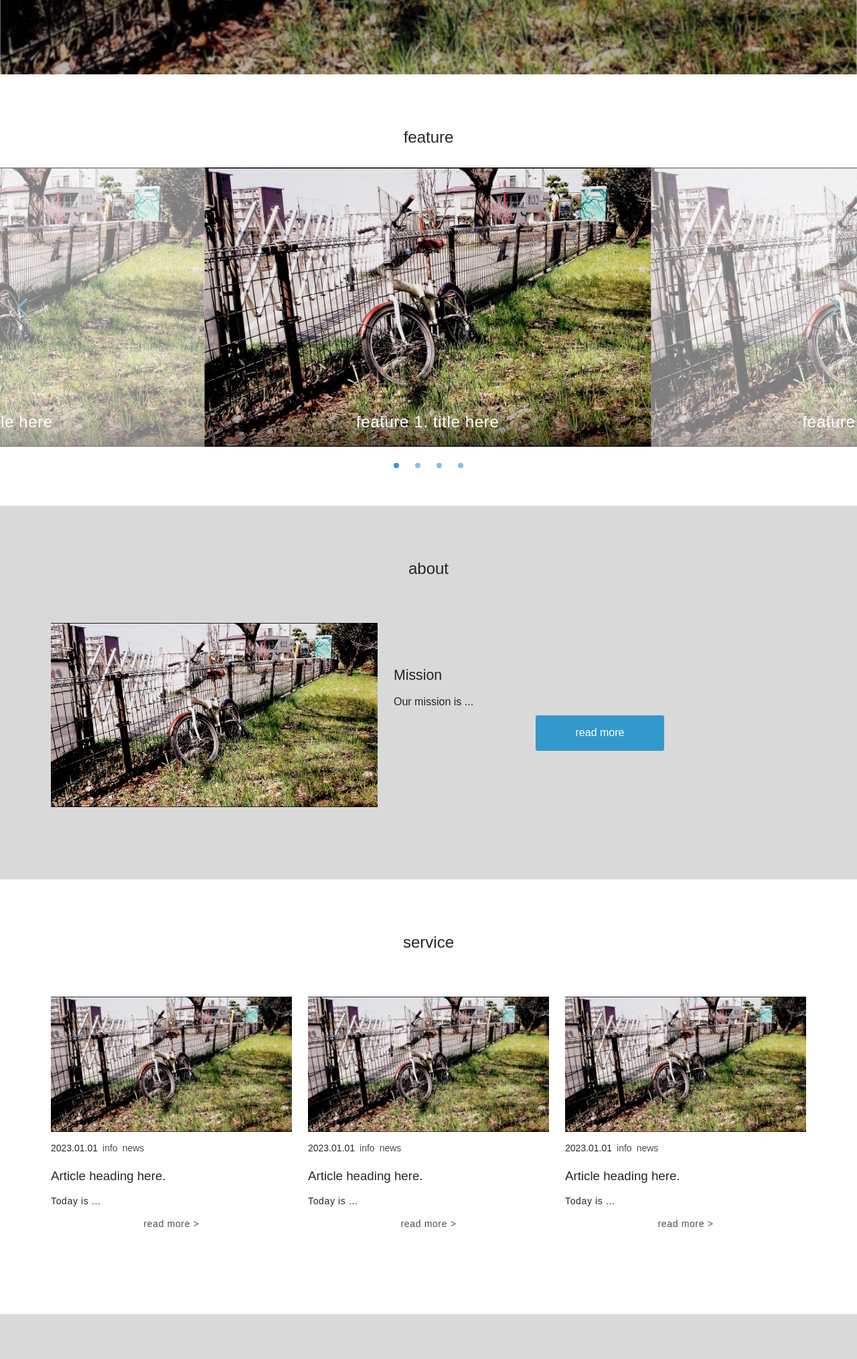
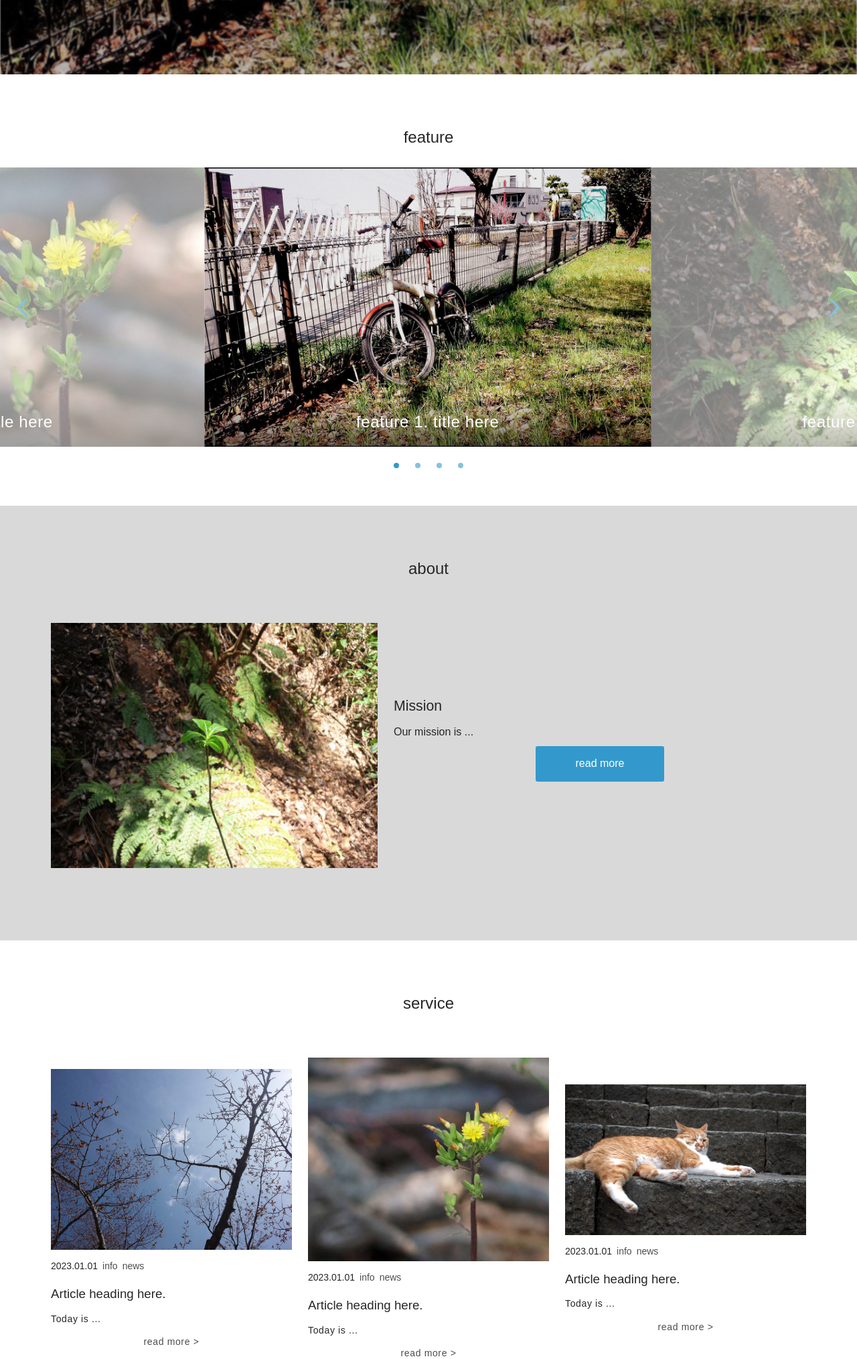
Before and after one commit to taigoito/qwel-discoverechizen, a PHP site: page / in a window 1280 px wide. Shown: the part 617-2646 px from the top of the page at 67% size. Run offline with PHP 8.4, Linux system fonts and the light colour scheme.

Commit message:
Add some sample images

```diff
--- a/index.html
+++ b/index.html
@@ -45,19 +45,19 @@
           <div class="slider --mt_3 --mb_2">
             <figure class="slider__inner">
               <figure class="slider__item">
-                <img class="slider__image" src="./img_default.jpg">
+                <img class="slider__image" src="./assets/sampleImg00.jpg">
                 <figcaption class="slider__caption"><a href="#">feature 1. title here</a></figcaption>
               </figure>
               <figure class="slider__item">
-                <img class="slider__image" src="./img_default.jpg">
+                <img class="slider__image" src="./assets/sampleImg01.jpg">
                 <figcaption class="slider__caption"><a href="#">feature 2. title here</a></figcaption>
               </figure>
               <figure class="slider__item">
-                <img class="slider__image" src="./img_default.jpg">
+                <img class="slider__image" src="./assets/sampleImg02.jpg">
                 <figcaption class="slider__caption"><a href="#">feature 3. title here</a></figcaption>
               </figure>
               <figure class="slider__item">
-                <img class="slider__image" src="./img_default.jpg">
+                <img class="slider__image" src="./assets/sampleImg03.jpg">
                 <figcaption class="slider__caption"><a href="#">feature 4. title here</a></figcaption>
               </figure>
             </figure>
@@ -70,7 +70,7 @@
           <div class="section__container">
             <article class="postItem --single">
               <figure class="postItem__image">
-                <img src="./img_default.jpg">
+                <img src="./assets/sampleImg01.jpg">
               </figure>
               <div class="postItem__content">
                 <h3 class="postItem__heading">Mission</h3>
@@ -91,7 +91,7 @@
               <div class="postList__item">
                 <section class="postItem">
                   <figure class="postItem__image">
-                    <img src="./img_default.jpg">
+                    <img src="./assets/sampleImg02.jpg">
                   </figure>
                   <div class="postItem__content">
                     <div class="postItem__info">
@@ -112,7 +112,7 @@
               <div class="postList__item">
                 <section class="postItem">
                   <figure class="postItem__image">
-                    <img src="./img_default.jpg">
+                    <img src="./assets/sampleImg03.jpg">
                   </figure>
                   <div class="postItem__content">
                     <div class="postItem__info">
@@ -133,7 +133,7 @@
               <div class="postList__item">
                 <section class="postItem">
                   <figure class="postItem__image">
-                    <img src="./img_default.jpg">
+                    <img src="./assets/sampleImg04.jpg">
                   </figure>
                   <div class="postItem__content">
                     <div class="postItem__info">
@@ -163,7 +163,7 @@
               <li class="postList__item">
                 <div class="postItem">
                   <figure class="postItem__image">
-                    <img src="./img_default.jpg">
+                    <img src="./assets/sampleImg03.jpg">
                   </figure>
                   <div class="postItem__content">
                     <div class="postItem__info">
@@ -184,7 +184,7 @@
               <li class="postList__item">
                 <div class="postItem">
                   <figure class="postItem__image">
-                    <img src="./img_default.jpg">
+                    <img src="./assets/sampleImg04.jpg">
                   </figure>
                   <div class="postItem__content">
                     <div class="postItem__info">
@@ -205,7 +205,7 @@
               <li class="postList__item">
                 <div class="postItem">
                   <figure class="postItem__image">
-                    <img src="./img_default.jpg">
+                    <img src="./assets/sampleImg05.jpg">
                   </figure>
                   <div class="postItem__content">
                     <div class="postItem__info">
@@ -233,7 +233,7 @@
           <div class="section__container">
             <article class="postItem --single">
               <figure class="postItem__image">
-                <img src="./img_default.jpg">
+                <img src="./assets/sampleImg04.jpg">
               </figure>
               <div class="postItem__content">
                 <h3 class="postItem__heading">Mission</h3>
--- a/scss/objects/components/_cover.scss
+++ b/scss/objects/components/_cover.scss
@@ -16,9 +16,9 @@
     left: 0;
     width: 100%;
     height: 100%;
-    background: linear-gradient(rgba(0, 0, 0, 0),  rgba(0, 0, 0, 0.3),  rgba(0, 0, 0, 0)), url("./img_default.jpg") no-repeat center center / cover scroll;
+    background: linear-gradient(rgba(0, 0, 0, 0),  rgba(0, 0, 0, 0.3),  rgba(0, 0, 0, 0)), url("./assets/sampleImg00.jpg") no-repeat center center / cover scroll;
     filter: $blur;
-    //background-image: url("./img_default.jpg");
+    //background-image: url("./assets/sampleImg00.jpg");
     //background-position: center center;
     //background-size: cover;
     transition: 1s linear opacity;
--- a/style.css
+++ b/style.css
@@ -317,7 +317,7 @@ button, input, select, textarea {
   left: 0;
   width: 100%;
   height: 100%;
-  background: linear-gradient(rgba(0, 0, 0, 0), rgba(0, 0, 0, 0.3), rgba(0, 0, 0, 0)), url("./img_default.jpg") no-repeat center center/cover scroll;
+  background: linear-gradient(rgba(0, 0, 0, 0), rgba(0, 0, 0, 0.3), rgba(0, 0, 0, 0)), url("./assets/sampleImg00.jpg") no-repeat center center/cover scroll;
   filter: brightness(0.85) blur(1px);
   transition: 1s linear opacity;
 }
```
Also changed, not shown: assets/sampleImg00.jpg (renamed from img_default.jpg), assets/sampleImg01.jpg (added), assets/sampleImg02.jpg (added), assets/sampleImg03.jpg (added), assets/sampleImg04.jpg (added), assets/sampleImg05.jpg (added), assets/sampleImg06.jpg (added).
